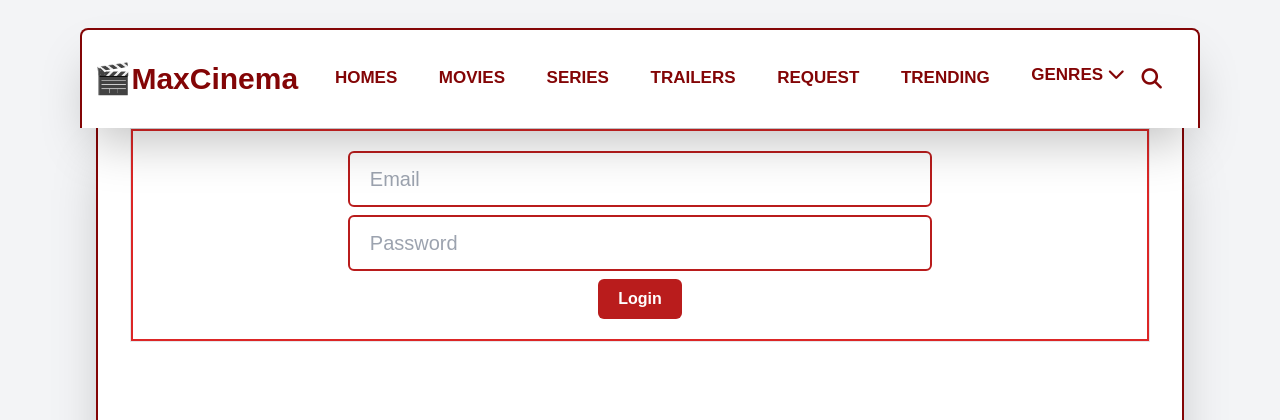
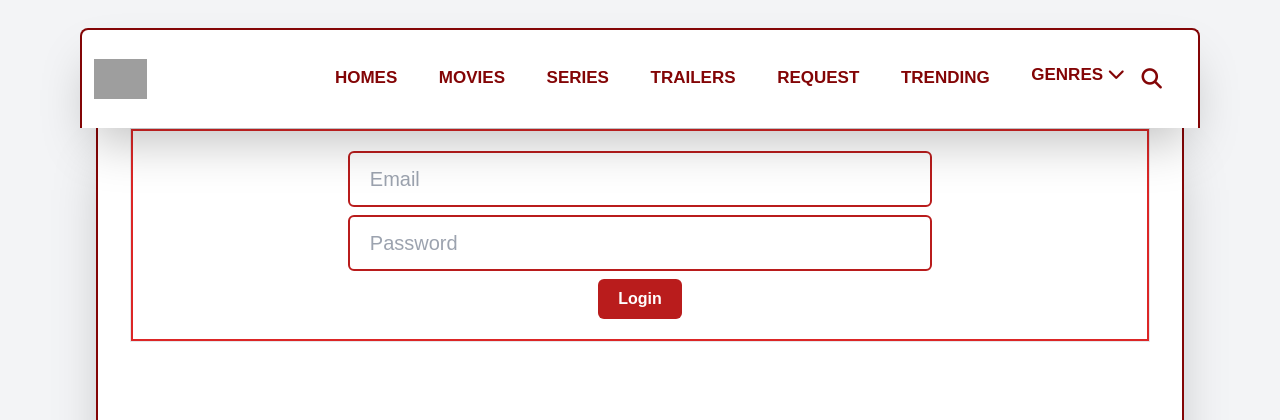
Before and after one commit to Ifeanyi-design/maxcinema, a Flask app: a page that uses app/templates/header.html in a window 1280 px wide. Shown: the top 420 px of the page. Run offline with Flask 3, Linux system fonts and the light colour scheme; some libraries are stand-ins or nearby versions; grey boxes are pictures that could not be loaded.

Commit message:
Update header.html

```diff
--- a/app/templates/header.html
+++ b/app/templates/header.html
@@ -4,11 +4,12 @@
 
     <div class="xl:bg-white flex flex-row justify-between items-center p-3 relative w-full h-full xl:border-b-0 xl:border-t-2 xl:border-x-2 xl:rounded-t-lg xl:shadow-2xl border-b-2 border-[#830506]">
 
-        <a href="{{ url_for('main.index') }}">
-            <div id="logo" class="font-bold left-0">
-                <h1 class="text-[#830506] text-3xl md:text-[150%] lg:text-3xl">🎬MaxCinema</h1>
+        <a href="{{ url_for('main.index') }}" class="flex items-center">
+            <div id="logo" class="left-0">
+                <img src="https://i.imgur.com/UlSeHMa.png" alt="MaxCinema" style="height: 40px; width: auto;">
             </div>
         </a>
+
 
         <nav id="Navbar" class="hidden md:flex right-4 mr-0 relative flex-wrap z-50">
             <ul id="mainNav" class="flex sm:text-xl sm:gap-0 p-2 md:gap-0 lg:gap-4 justify-end font-medium md:text-[17px] flex-shrink-0 uppercase">
```
